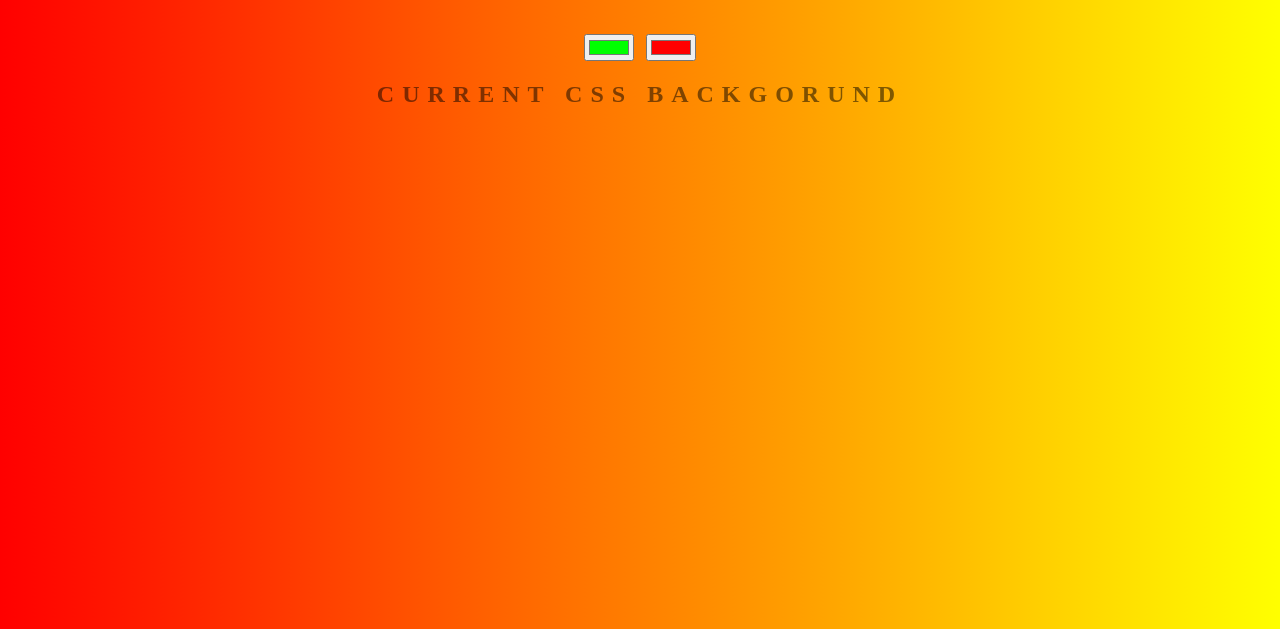
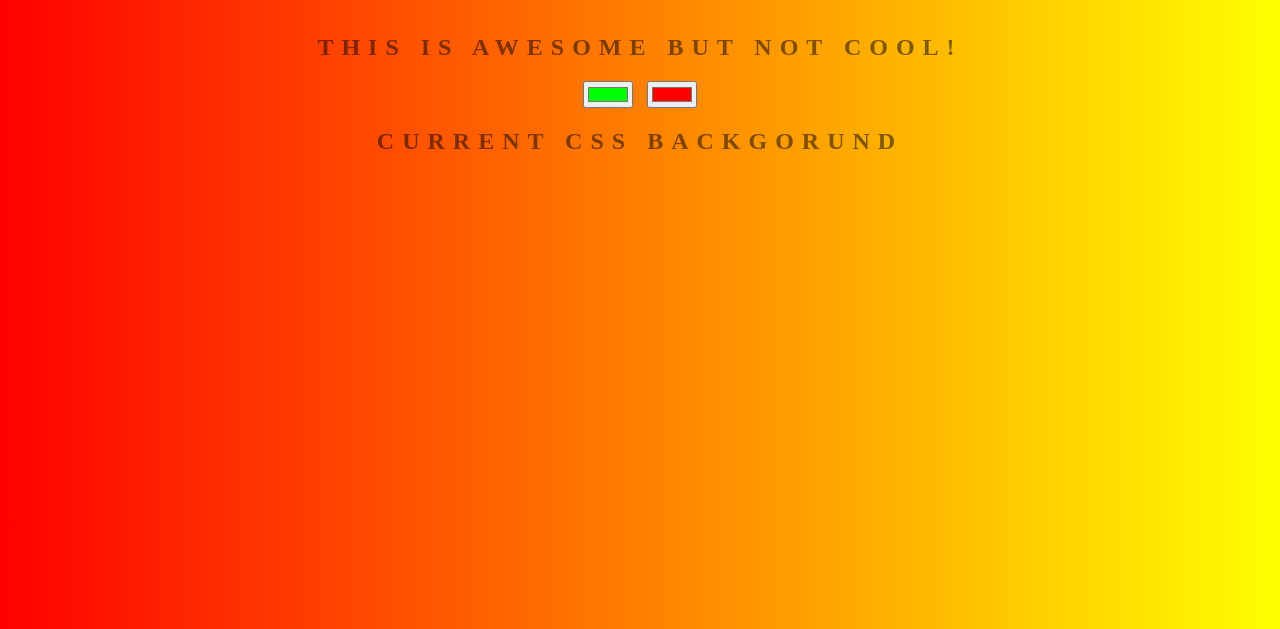
Before and after one commit to Sameedahmad/background, a plain HTML site: page index.html in a window 1280 px wide. Shown: the part 171-800 px from the top of the page. Drawn offline with Linux system fonts and the light colour scheme.

Commit message:
Update index.html
Updated now!

```diff
--- a/index.html
+++ b/index.html
@@ -6,6 +6,7 @@
 </head>
 <body id="shit">
 	<h1>Background Generator</h1>
+	<h2>This is Awesome but not cool!<h2>
 	<input class="color1" type="color" name="color1" value="#00ff00">
 	<input class="color2" type="color" name="color2" value="#ff0000">
 
```
